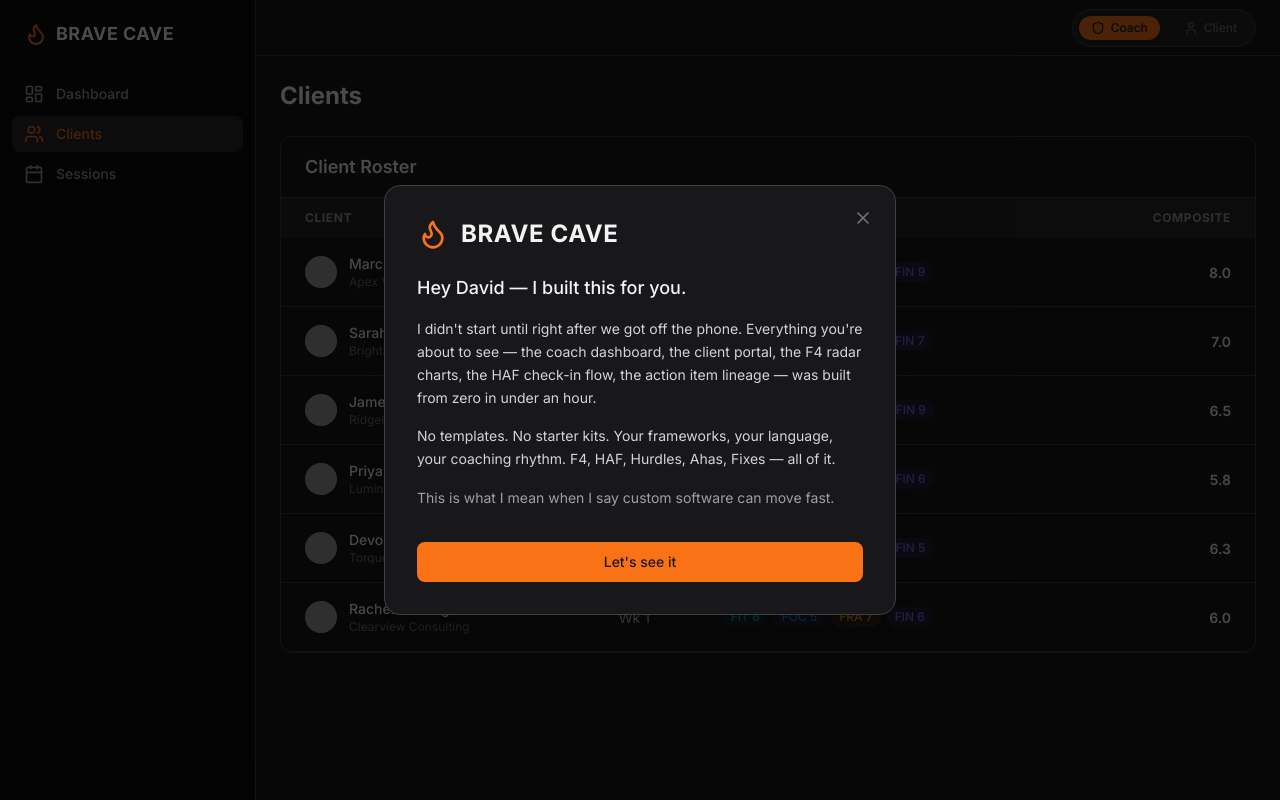
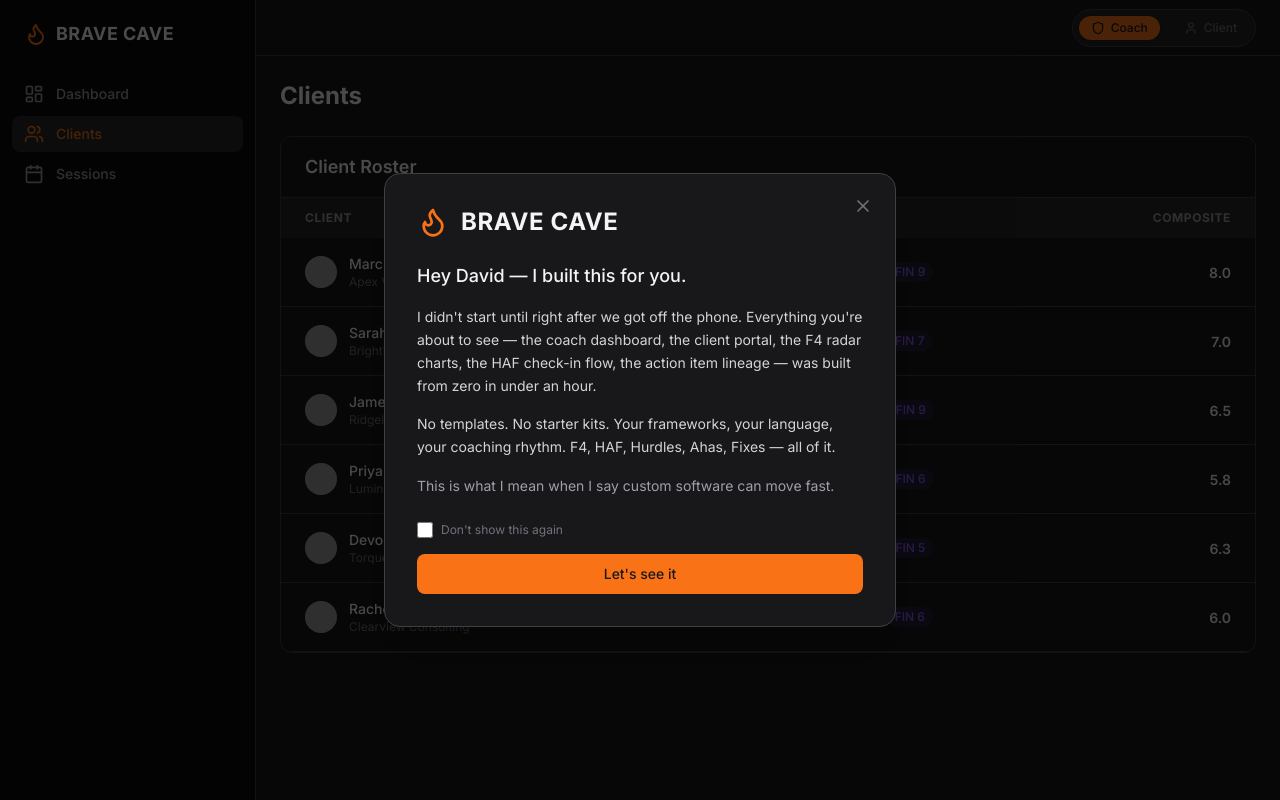
Before and after one commit to dcerniglia/brave-cave-demo, a React (Vite) app: page /brave-cave-demo/coach/clients in a window 1280 px wide. Built offline with nearby package versions, Linux system fonts and the light colour scheme; grey boxes are pictures that could not be loaded.

Commit message:
adds don't show again checkbox with localStorage persistence

```diff
--- a/src/components/layout/WelcomeModal.tsx
+++ b/src/components/layout/WelcomeModal.tsx
@@ -1,18 +1,26 @@
 import { useState } from "react"
 import { X, Flame } from "lucide-react"
 
+const STORAGE_KEY = "brave-cave-welcome-dismissed"
+
 export function WelcomeModal() {
-  const [open, setOpen] = useState(true)
+  const [open, setOpen] = useState(() => localStorage.getItem(STORAGE_KEY) !== "true")
+  const [dontShow, setDontShow] = useState(false)
+
+  const dismiss = () => {
+    if (dontShow) localStorage.setItem(STORAGE_KEY, "true")
+    setOpen(false)
+  }
 
   if (!open) return null
 
   return (
     <>
-      <div className="fixed inset-0 z-50 bg-black/70" onClick={() => setOpen(false)} />
+      <div className="fixed inset-0 z-50 bg-black/70" onClick={dismiss} />
       <div className="fixed inset-0 z-50 flex items-center justify-center p-4 pointer-events-none">
         <div className="relative bg-zinc-900 border border-zinc-700 rounded-2xl max-w-lg w-full p-8 pointer-events-auto shadow-2xl">
           <button
-            onClick={() => setOpen(false)}
+            onClick={dismiss}
             className="absolute top-4 right-4 p-1.5 rounded-lg text-zinc-500 hover:text-zinc-300 transition-colors"
           >
             <X className="h-5 w-5" />
@@ -40,9 +48,19 @@ export function WelcomeModal() {
             </p>
           </div>
 
+          <label className="flex items-center gap-2 mt-6 cursor-pointer select-none">
+            <input
+              type="checkbox"
+              checked={dontShow}
+              onChange={(e) => setDontShow(e.target.checked)}
+              className="h-4 w-4 rounded border-zinc-600 bg-zinc-800 accent-primary"
+            />
+            <span className="text-xs text-zinc-500">Don't show this again</span>
+          </label>
+
           <button
-            onClick={() => setOpen(false)}
-            className="mt-8 w-full rounded-lg bg-primary text-primary-foreground py-2.5 text-sm font-medium hover:bg-primary/90 transition-colors"
+            onClick={dismiss}
+            className="mt-4 w-full rounded-lg bg-primary text-primary-foreground py-2.5 text-sm font-medium hover:bg-primary/90 transition-colors"
           >
             Let's see it
           </button>
```
